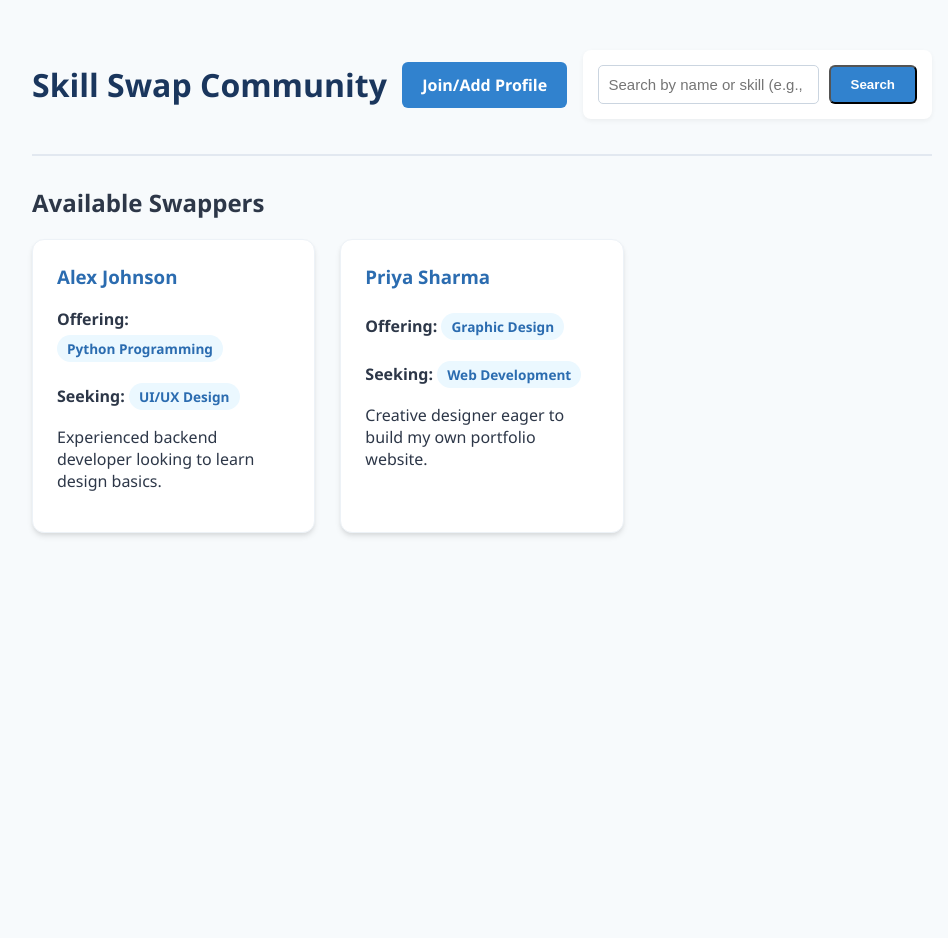
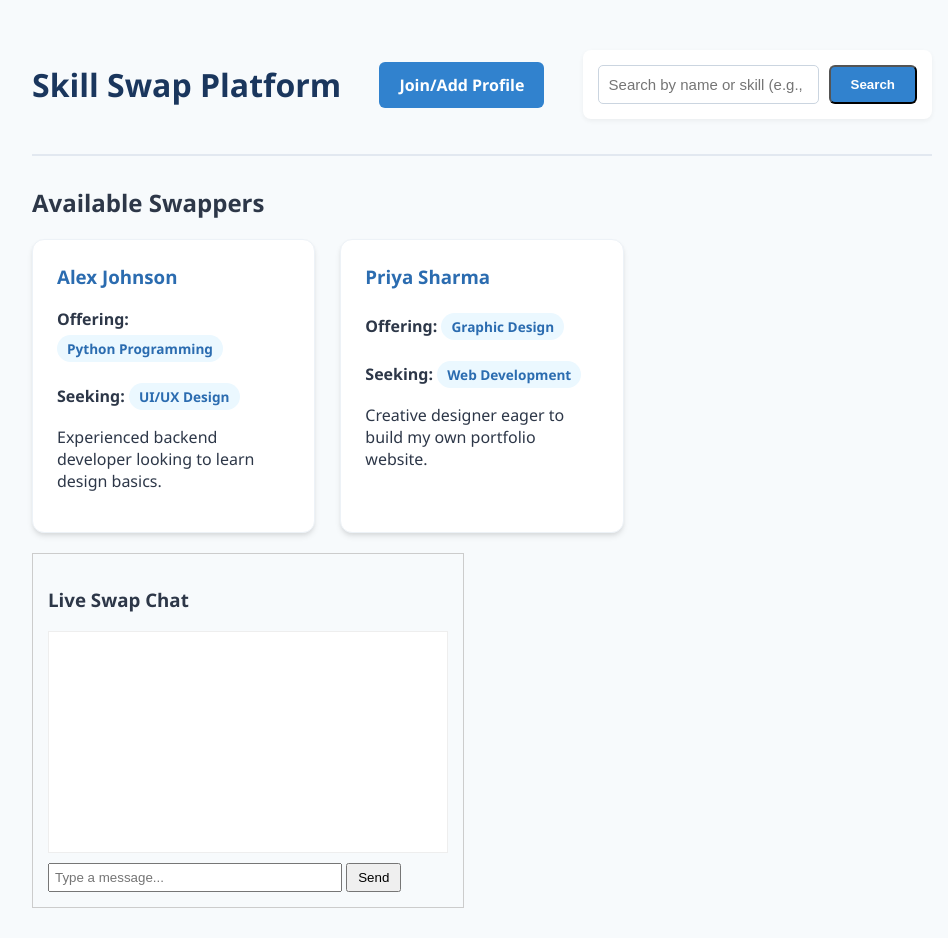
Before and after one commit to Shravya-Praveen/SKILL_SWAP, a Flask app: page / in a window 1280 px wide. Shown: the whole page, without its empty margins (158-1106 px from the left). Before the commit the page ends 536 px from the top, so only its background shows below. Run offline with Flask 3, Linux system fonts and the light colour scheme; parts of the project's set-up code (start-up, migrations or seed data) failed here and were passed over.

Commit message:
Update index.html

```diff
--- a/templates/index.html
+++ b/templates/index.html
@@ -10,7 +10,7 @@
 <body>
 
     <header>
-        <h1>Skill Swap Community</h1>
+        <h1>Skill Swap Platform</h1>
         <a href="/register" class="btn">Join/Add Profile</a>
         <div style="margin: 20px 0; background: white; padding: 15px; border-radius: 8px; box-shadow: 0 2px 5px rgba(0,0,0,0.05);">
         <form action="/" method="GET" style="display: flex; gap: 10px;">
@@ -38,6 +38,12 @@
             {% endfor %}
         </div>
     </main>
+    <div id="chat-container" style="border: 1px solid #ccc; padding: 15px; margin-top: 20px; max-width: 400px;">
+    <h3>Live Swap Chat</h3>
+    <div id="messages" style="height: 200px; overflow-y: scroll; border: 1px solid #eee; padding: 10px; margin-bottom: 10px; background: #fff;"></div>
+    <input type="text" id="myMessage" placeholder="Type a message..." style="width: 70%; padding: 5px;">
+    <button id="sendButton" style="padding: 5px 10px;">Send</button>
+</div>
 
 </body>
 </html>
```
